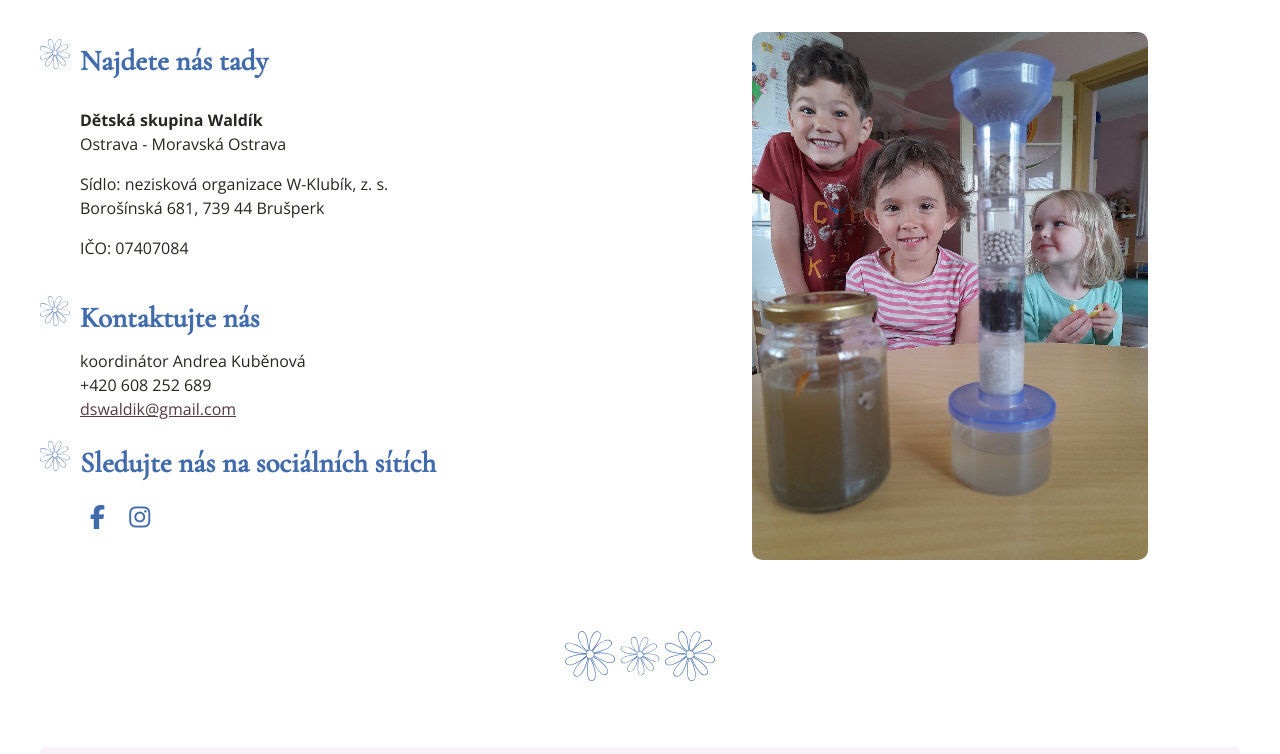
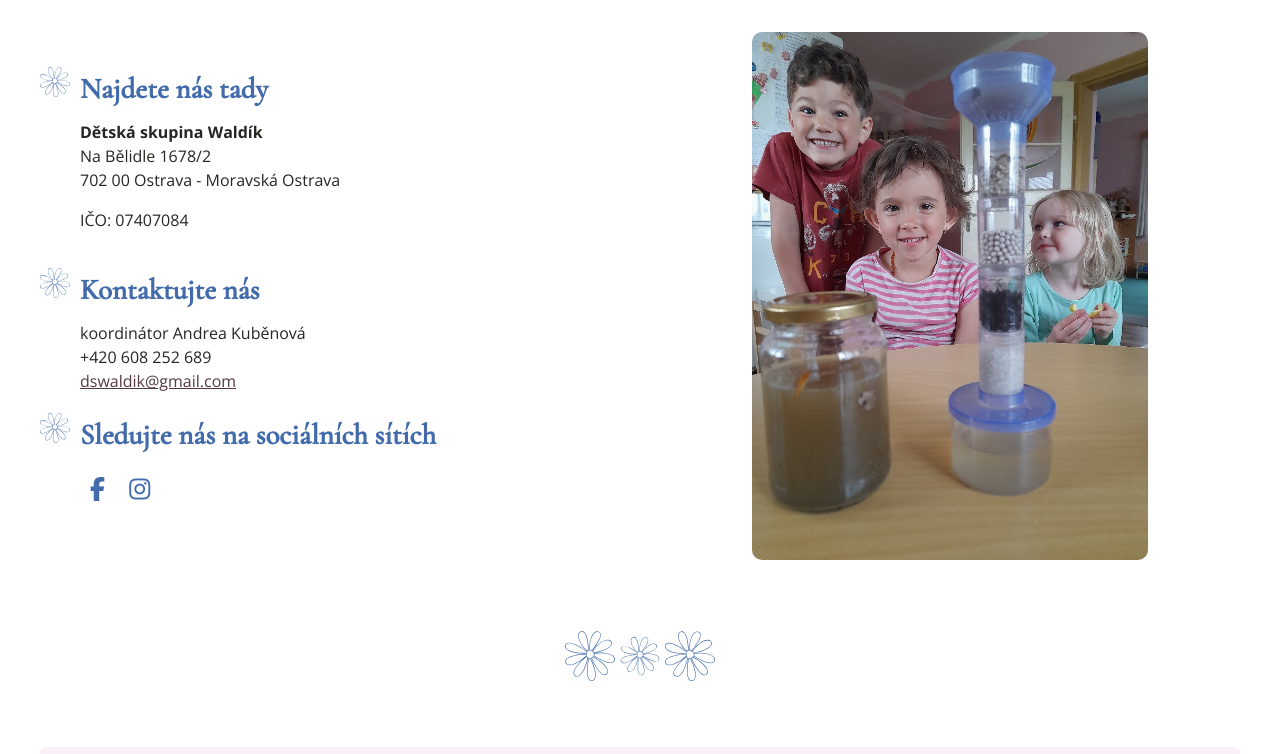
Before and after one commit to sarkabohacova/waldik-projekt, an Eleventy site: page kontakt.html in a window 1280 px wide. Shown: the part 766-1520 px from the top of the page. Built offline with nearby package versions, Linux system fonts and the light colour scheme; Eleventy itself is replaced by a stand-in of ours; files that its build step writes are made by us from their sources.

Commit message:
address changed

```diff
--- a/_includes/layouts/main.njk
+++ b/_includes/layouts/main.njk
@@ -49,10 +49,8 @@
 
 
         <span class="footer__title"><strong>Dětská skupina Waldík</strong></span><br>
-        <span class="footer__street">Ostrava - Moravská Ostrava</span><br>
-        {# <span class="footer__one">W-klubík, z. s.</span>
-        <span class="footer__two">sídlo Borošínská 681</span>
-        <span class="footer__town">739 44 Brušperk</span><br> #}
+        <span class="footer__street">Na Bělidle 1678/2</span><br>
+        <span class="footer__town">702 00 Ostrava - Moravská Ostrava</span><br>
         <span>IČO: 07407084</span><br>
         <span class="footer__mail"><a href="mailto:dswaldik@gmail.com">dswaldik@gmail.com</a></span>
         <span class="footer__phone">+420 608 252 689</span><br>
--- a/kontakt.html
+++ b/kontakt.html
@@ -27,10 +27,9 @@ title: Kontakt
                     <div class="daisybox__info">
                         <h2 class="daisybox__title">Najdete nás tady</h2>
                         <p class="daisybox__text">
-                            <p><strong>Dětská skupina Waldík</strong><br>
-                            Ostrava - Moravská Ostrava<br></p>
-                            <p>Sídlo: nezisková organizace W-Klubík, z. s.<br>
-                            Borošínská 681, 739 44 Brušperk<br></p>
+                            <strong>Dětská skupina Waldík</strong><br>
+                            Na Bělidle 1678/2<br>
+                            702 00 Ostrava - Moravská Ostrava
                         </p>
                         <p>IČO: 07407084</p>
                     </div>
```
